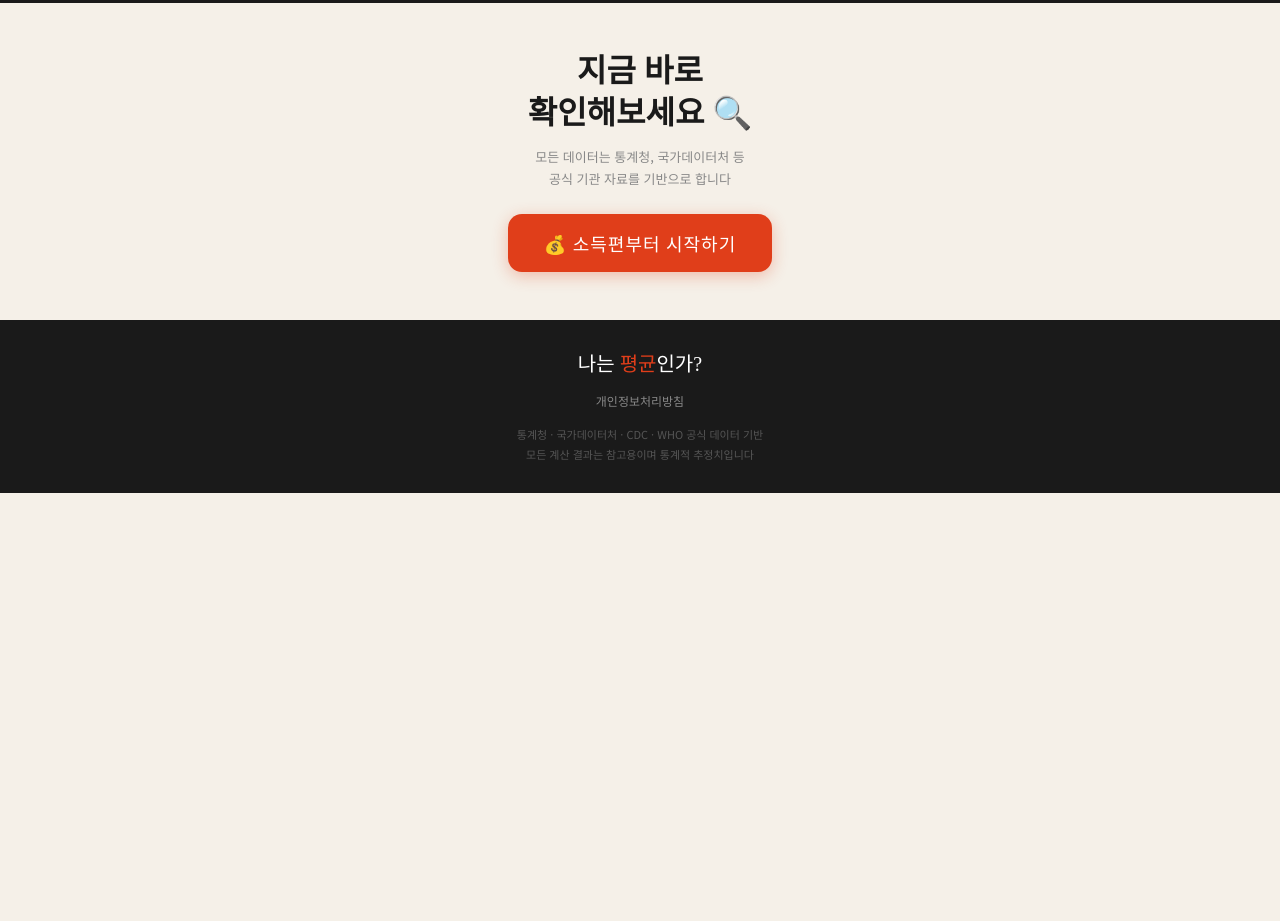
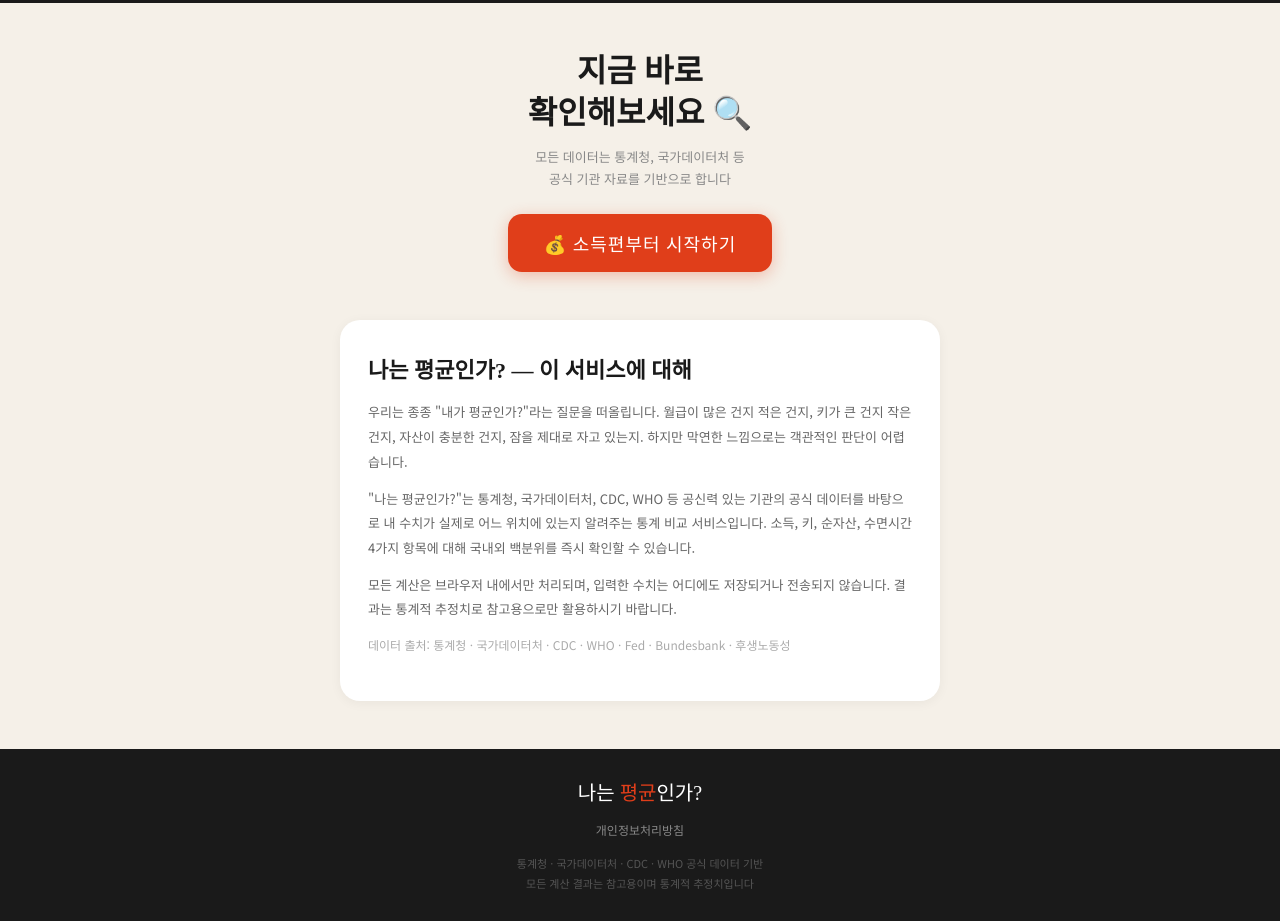
Before and after one commit to apiket-mkt/am-i-average, a plain HTML site: page index.html in a window 1280 px wide. Shown: the part 1674-2595 px from the top of the page. Before the commit the page ends 2167 px from the top, so only its background shows below. Drawn offline with Linux system fonts and the light colour scheme; a web font is replaced by a local one.

Commit message:
index.html

```diff
--- a/index.html
+++ b/index.html
@@ -427,6 +427,30 @@
     .cards-grid { grid-template-columns: 1fr; }
     .how-steps { grid-template-columns: 1fr; }
   }
+
+  .about-section {
+    max-width: 640px;
+    margin: 0 auto;
+    padding: 0 20px 48px;
+  }
+  .about-box {
+    background: #fff;
+    border-radius: 20px;
+    padding: 32px 28px;
+    box-shadow: 0 2px 12px rgba(0,0,0,0.05);
+  }
+  .about-box h2 {
+    font-family: 'Hahmlet', serif;
+    font-size: 22px;
+    color: #1a1a1a;
+    margin-bottom: 16px;
+  }
+  .about-box p {
+    font-size: 13px;
+    color: #666;
+    line-height: 1.9;
+    margin-bottom: 12px;
+  }
 </style>
   <script async src="https://pagead2.googlesyndication.com/pagead/js/adsbygoogle.js?client=ca-pub-1699205924947729"
      crossorigin="anonymous"></script>
@@ -565,6 +589,17 @@
 </div>
 
 <!-- FOOTER -->
+
+<div class="about-section">
+  <div class="about-box">
+    <h2>나는 평균인가? — 이 서비스에 대해</h2>
+    <p>우리는 종종 "내가 평균인가?"라는 질문을 떠올립니다. 월급이 많은 건지 적은 건지, 키가 큰 건지 작은 건지, 자산이 충분한 건지, 잠을 제대로 자고 있는지. 하지만 막연한 느낌으로는 객관적인 판단이 어렵습니다.</p>
+    <p>"나는 평균인가?"는 통계청, 국가데이터처, CDC, WHO 등 공신력 있는 기관의 공식 데이터를 바탕으로 내 수치가 실제로 어느 위치에 있는지 알려주는 통계 비교 서비스입니다. 소득, 키, 순자산, 수면시간 4가지 항목에 대해 국내외 백분위를 즉시 확인할 수 있습니다.</p>
+    <p>모든 계산은 브라우저 내에서만 처리되며, 입력한 수치는 어디에도 저장되거나 전송되지 않습니다. 결과는 통계적 추정치로 참고용으로만 활용하시기 바랍니다.</p>
+    <p style="font-size:12px;color:#aaa;margin-top:8px;">데이터 출처: 통계청 · 국가데이터처 · CDC · WHO · Fed · Bundesbank · 후생노동성</p>
+  </div>
+</div>
+
 <footer>
   <div class="footer-logo">나는 <span>평균</span>인가?</div>
   <div style="margin:10px 0 14px;"><a href="privacy.html" style="font-size:12px;color:#888;text-decoration:none;">개인정보처리방침</a></div>
```
